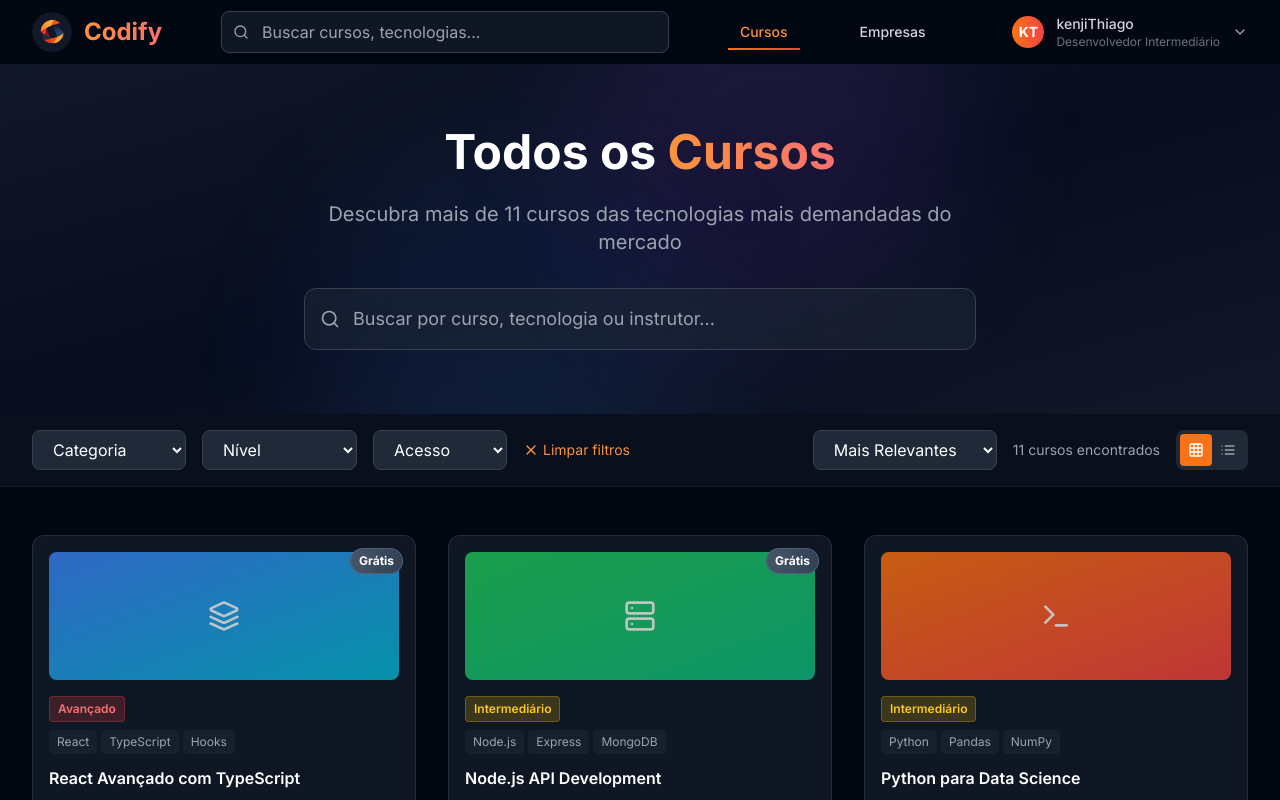
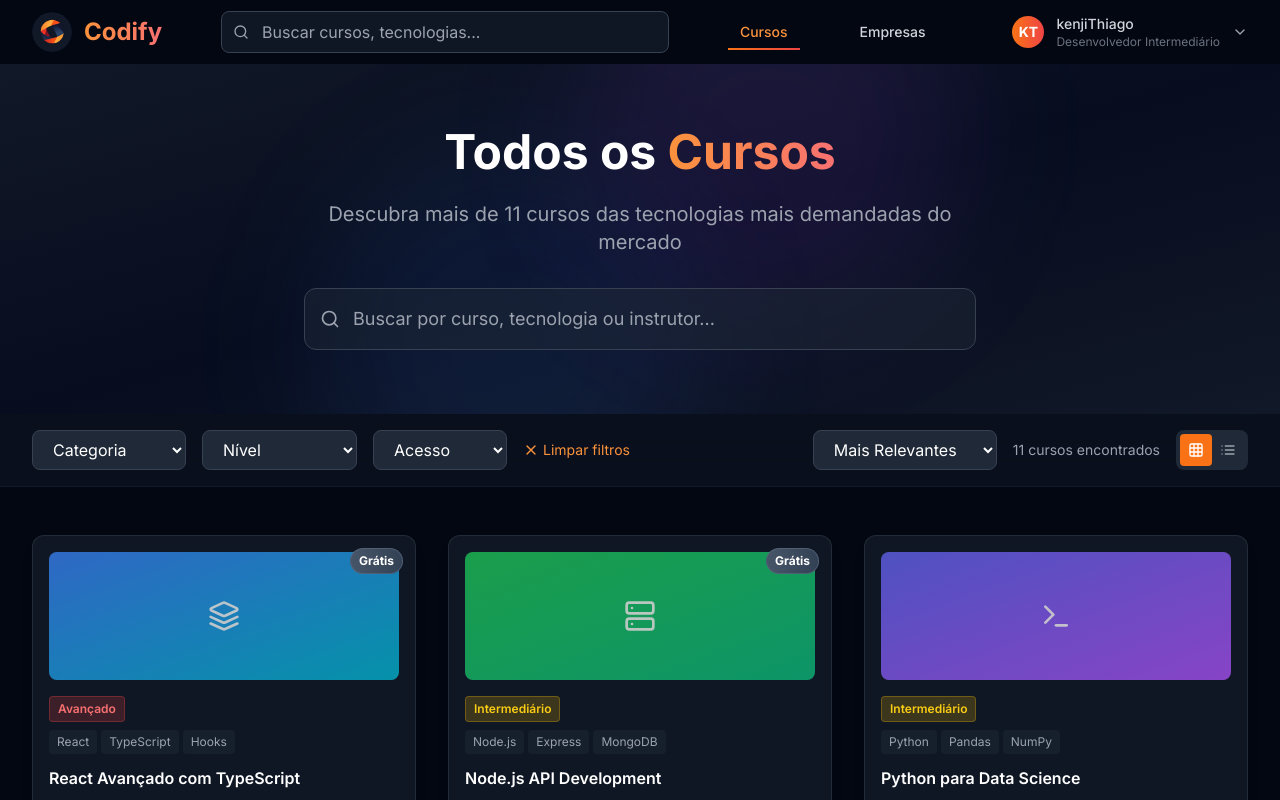
Before and after one commit to kenjiThiago/ProjetoBD2, a Next.js app in the folder frontend/: page /cursos in a window 1280 px wide. Shown: the top 800 px of the page. Built offline with nearby package versions, Linux system fonts and the light colour scheme.

Commit message:
[frontend] Adicionado mais cores nas thumbnails.

```diff
--- a/frontend/src/components/Thumbnail.tsx
+++ b/frontend/src/components/Thumbnail.tsx
@@ -33,11 +33,21 @@ export default function Thumbnail({
       'from-purple-500 to-pink-500',
       'from-blue-500 to-cyan-500',
       'from-green-500 to-emerald-500',
-      'from-orange-500 to-red-500',
       'from-indigo-500 to-purple-500',
       'from-teal-500 to-green-500',
       'from-rose-500 to-pink-500',
-      'from-amber-500 to-orange-500',
+      'from-sky-500 to-blue-500',
+      'from-cyan-500 to-teal-500',
+      'from-slate-500 to-gray-500',
+      'from-violet-500 to-indigo-500',
+      'from-emerald-500 to-cyan-500',
+      'from-red-500 to-rose-500',
+      'from-yellow-500 to-amber-500',
+      'from-lime-500 to-green-500',
+      'from-fuchsia-500 to-purple-500',
+      'from-pink-500 to-rose-500',
+      'from-indigo-500 to-blue-500',
+      'from-emerald-500 to-lime-500',
     ]
     return gradients[courseId % gradients.length]
   }
```
